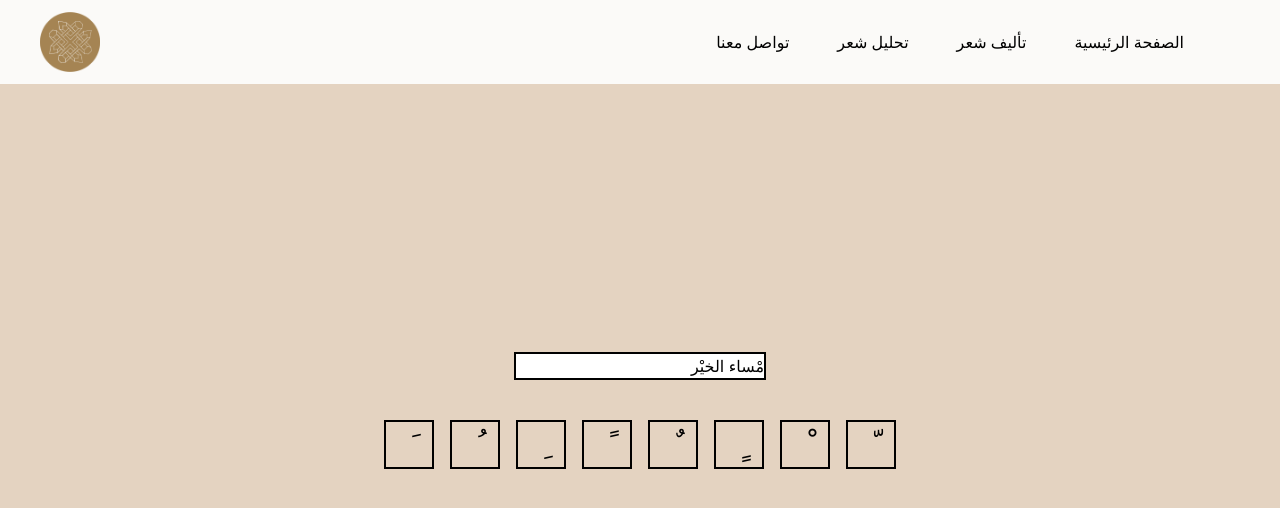
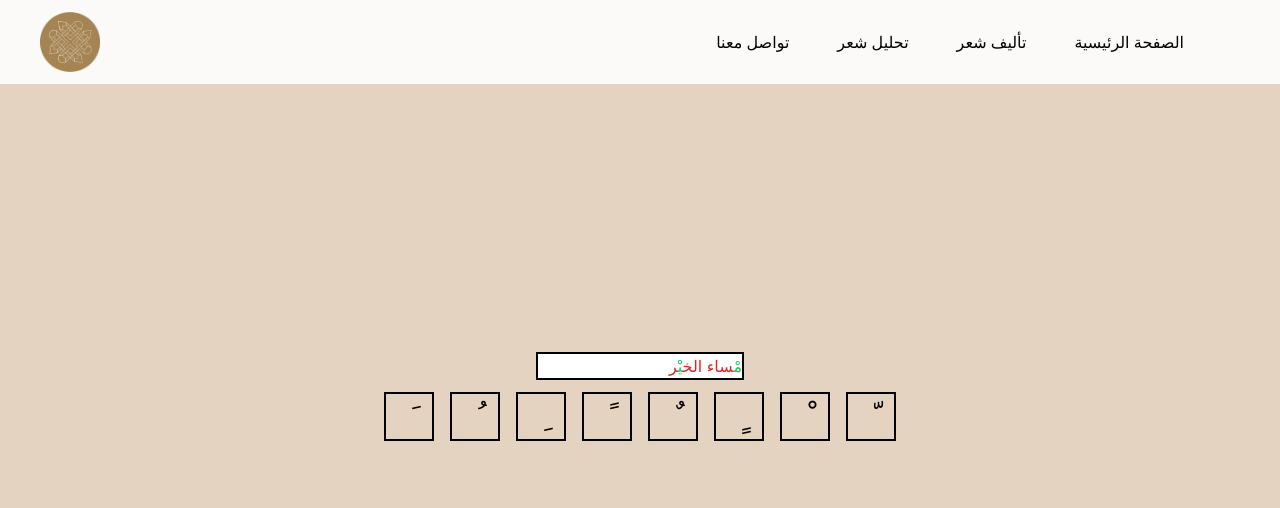
Before and after one commit to wadjih-bencheikh18/arabicthon-front, a React (Create React App) app: page / in a window 1280 px wide. Shown: the top 508 px of the page. Built offline with nearby package versions, Linux system fonts and the light colour scheme.

Commit message:
feat: add colors

```diff
--- a/src/components/Tachkil.jsx
+++ b/src/components/Tachkil.jsx
@@ -29,7 +29,6 @@ export default function Tachkil() {
   }
 
   function updateValue(letter) {
-    //alert(input.start);
     if (letter !== chada) {
       if (letters.includes(input.value[input.start - 1])) {
         setInput(({ value, start, ...others }) => ({
@@ -63,7 +62,6 @@ export default function Tachkil() {
         letters.includes(input.value[input.start - 1]) &&
         input.value[input.start - 2] !== chada
       ) {
-        alert("a");
         setInput(({ value, start, ...others }) => ({
           ...others,
           start: start,
@@ -76,7 +74,6 @@ export default function Tachkil() {
           value: value.slice(0, start) + letter + value.slice(start),
         }));
       } else {
-        alert("c");
         setInput(({ value, start, ...others }) => ({
           ...others,
           start: start,
@@ -87,7 +84,21 @@ export default function Tachkil() {
 
     // inputRef.current.focus();
   }
-
+  function stringCol() {
+    const str = [];
+    for (let i = 0; i < input.value.length; i++) {
+      if (
+        !cLetters.includes(input.value[i]) &&
+        ((i + 1 < input.value.length &&
+          !cLetters.includes(input.value[i + 1])) ||
+          input.value[i + 1] === undefined)
+      ) {
+        str.push(<span className=" text-red-600">{input.value[i]}</span>);
+      } else
+        str.push(<span className=" text-green-500">{input.value[i]}</span>);
+    }
+    return str;
+  }
   const createButtons = cLetters.map((letter, i) => (
     <button
       key={i}
@@ -101,9 +112,13 @@ export default function Tachkil() {
 
   return (
     <div className="mt-32">
+      <div className="relative w-52 mx-auto">
+        <div className="border-black -z-0 bg-white left-0 absolute top-0 border-2 text-right w-52 mx-auto">
+          {stringCol()}
+        </div>
         <input
           style={{ direction: "rtl" }}
-        className="border-black border-2 text-right "
+          className="border-black border-2 z-20 left-0 caret-black absolute top-0 bg-transparent text-[rgba(0,0,0,0)] text-right w-52 "
           ref={inputRef}
           onClick={({ target }) => {
             setStart(target.selectionStart);
@@ -124,6 +139,7 @@ export default function Tachkil() {
             }
           }}
         />
+      </div>
 
       <div>{createButtons}</div>
     </div>
```
Lines whose indentation alone changed are shown as unchanged.
